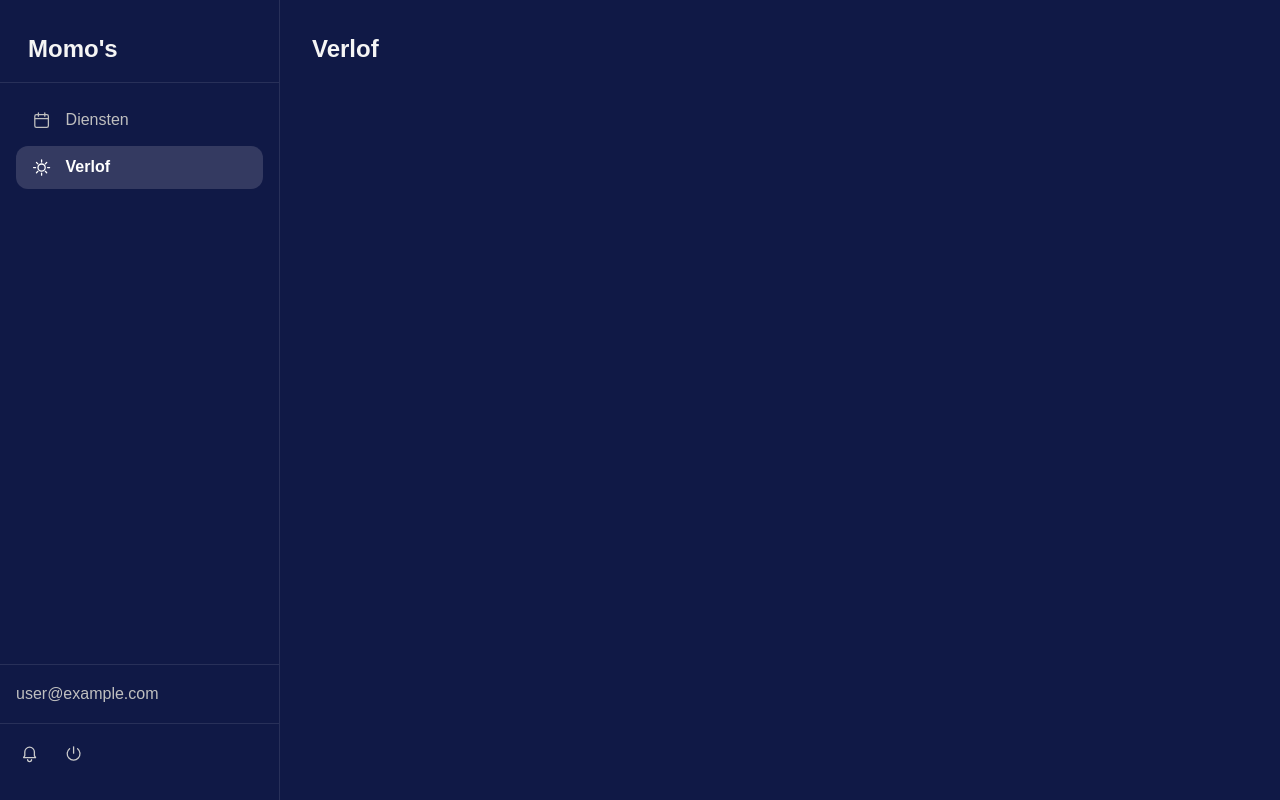
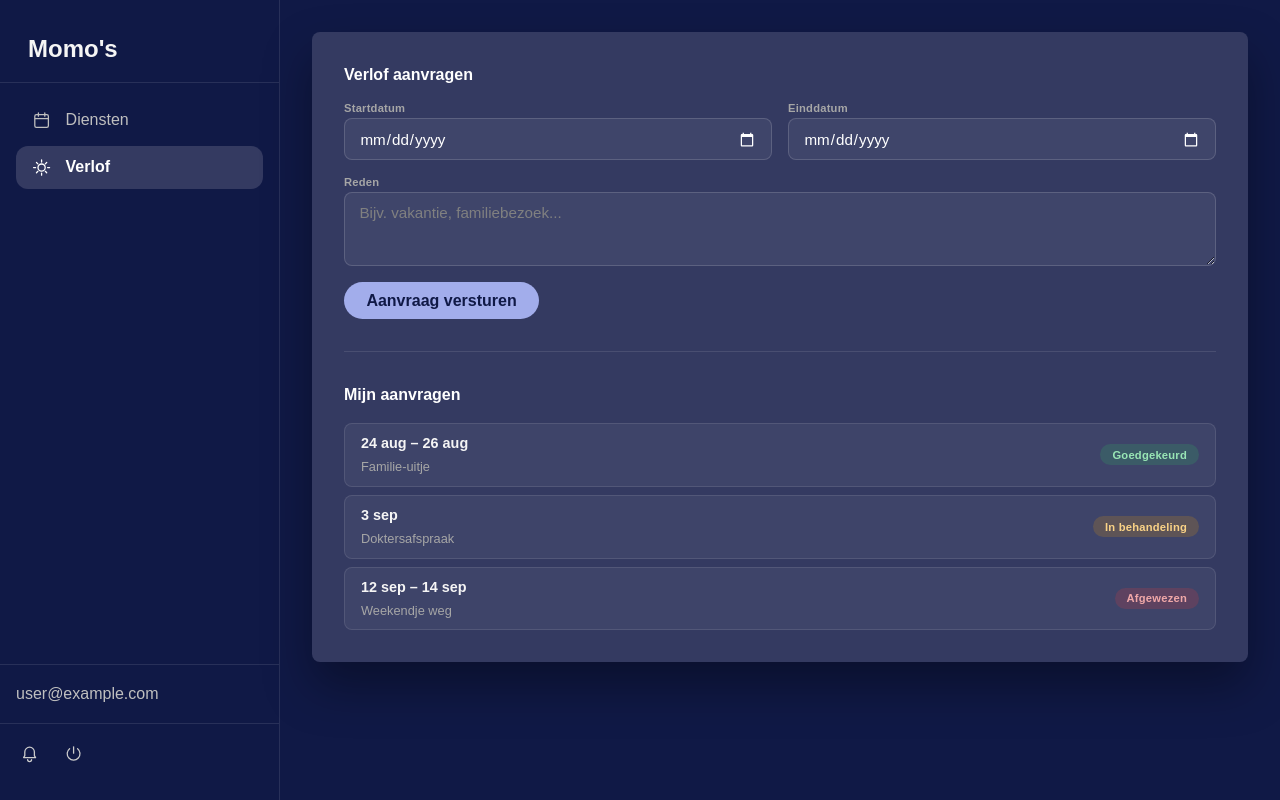
Before and after one commit to JamieVos991/momos-group, a Nuxt app: page /verlof in a window 1280 px wide. Built offline with nearby package versions, Linux system fonts and the light colour scheme; no server answers; sample sign-in values are in the browser's storage.

Commit message:
feat: verlofpagina bouwen, semantische html 🎨 (#32)

```diff
--- a/app/pages/verlof.vue
+++ b/app/pages/verlof.vue
@@ -4,10 +4,249 @@ definePageMeta({ layout: "medewerker" });
 useHead({
   title: "Verlof",
 });
+
+const aanvragen = [
+  {
+    periode: "24 aug – 26 aug",
+    reden: "Familie-uitje",
+    status: "goedgekeurd",
+    statusLabel: "Goedgekeurd",
+  },
+  {
+    periode: "3 sep",
+    reden: "Doktersafspraak",
+    status: "behandeling",
+    statusLabel: "In behandeling",
+  },
+  {
+    periode: "12 sep – 14 sep",
+    reden: "Weekendje weg",
+    status: "afgewezen",
+    statusLabel: "Afgewezen",
+  },
+];
 </script>
 
 <template>
-  <div>
-    <h2>Verlof</h2>
-  </div>
+  <article class="verlof-card">
+    <section class="verlof-aanvraag">
+      <h2 class="verlof-aanvraag__titel">Verlof aanvragen</h2>
+
+      <form class="verlof-form">
+        <fieldset class="verlof-form__tijden">
+          <legend class="sr-only">Periode</legend>
+
+          <label class="verlof-form__veld">
+            <span>Startdatum</span>
+            <input type="date" />
+          </label>
+
+          <label class="verlof-form__veld">
+            <span>Einddatum</span>
+            <input type="date" />
+          </label>
+        </fieldset>
+
+        <label class="verlof-form__veld">
+          <span>Reden</span>
+          <textarea rows="3" placeholder="Bijv. vakantie, familiebezoek..." />
+        </label>
+
+        <button type="button" class="verlof-form__versturen">Aanvraag versturen</button>
+      </form>
+    </section>
+
+    <section class="verlof-lijst-sectie">
+      <h2 class="verlof-lijst-sectie__titel">Mijn aanvragen</h2>
+
+      <ul class="verlof-lijst">
+        <li v-for="aanvraag in aanvragen" :key="aanvraag.periode" class="verlof-item">
+          <p class="verlof-item__periode">
+            {{ aanvraag.periode }}
+            <small class="verlof-item__reden">{{ aanvraag.reden }}</small>
+          </p>
+          <span class="verlof-item__status" :class="`status--${aanvraag.status}`">
+            {{ aanvraag.statusLabel }}
+          </span>
+        </li>
+      </ul>
+    </section>
+  </article>
 </template>
+
+<style scoped>
+.verlof-card {
+  background: var(--c-navy);
+  color: var(--c-light);
+  border-radius: var(--radius);
+  box-shadow: 0 1.5rem 3rem rgba(0, 0, 0, 0.35);
+  padding: var(--space-l);
+  display: flex;
+  flex-direction: column;
+  gap: var(--space-l);
+}
+
+.verlof-aanvraag__titel,
+.verlof-lijst-sectie__titel {
+  font-size: 1rem;
+  font-weight: 700;
+  color: #fff;
+  margin-bottom: var(--space-m);
+}
+
+.verlof-form {
+  display: flex;
+  flex-direction: column;
+  gap: var(--space-m);
+}
+
+.verlof-form__tijden {
+  display: grid;
+  grid-template-columns: 1fr 1fr;
+  gap: var(--space-m);
+  border: none;
+  margin: 0;
+  padding: 0;
+}
+
+.verlof-form__veld {
+  display: flex;
+  flex-direction: column;
+  gap: var(--space-xs);
+  font-size: 0.7rem;
+  font-weight: 700;
+  letter-spacing: 0.02em;
+  color: hsl(0, 0%, 65%);
+
+  input,
+  textarea {
+    font: inherit;
+    font-size: 0.95rem;
+    font-weight: 400;
+    letter-spacing: normal;
+    color: #fff;
+    background: hsla(0, 0%, 100%, 0.06);
+    border: 1px solid hsla(0, 0%, 100%, 0.15);
+    border-radius: var(--radius);
+    padding: 0.65rem 0.9rem;
+    color-scheme: dark;
+    resize: vertical;
+    font-family: inherit;
+
+    &::placeholder {
+      color: hsl(0, 0%, 50%);
+    }
+
+    &:focus {
+      outline: none;
+      border-color: hsla(0, 0%, 100%, 0.4);
+    }
+  }
+}
+
+.verlof-form__versturen {
+  align-self: flex-start;
+  font: inherit;
+  font-weight: 700;
+  color: var(--c-primary);
+  background: hsl(231, 65%, 78%);
+  border: none;
+  border-radius: 999px;
+  padding: 0.6rem 1.4rem;
+  cursor: pointer;
+  transition: background var(--transition);
+}
+
+.verlof-form__versturen:hover {
+  background: hsl(231, 65%, 72%);
+}
+
+.verlof-lijst-sectie {
+  border-top: 1px solid hsla(0, 0%, 100%, 0.1);
+  padding-top: var(--space-l);
+}
+
+.verlof-lijst {
+  list-style: none;
+  display: flex;
+  flex-direction: column;
+  gap: var(--space-s);
+}
+
+.verlof-item {
+  display: flex;
+  align-items: center;
+  justify-content: space-between;
+  gap: var(--space-m);
+  background: hsla(0, 0%, 100%, 0.05);
+  border: 1px solid hsla(0, 0%, 100%, 0.1);
+  border-radius: var(--radius);
+  padding: var(--space-s) var(--space-m);
+}
+
+.verlof-item__periode {
+  flex: 1;
+  font-size: 0.9rem;
+  font-weight: 600;
+}
+
+.verlof-item__reden {
+  display: block;
+  font-size: 0.8rem;
+  font-weight: 400;
+  color: hsl(0, 0%, 65%);
+  margin-top: 0.15rem;
+}
+
+.sr-only {
+  position: absolute;
+  width: 1px;
+  height: 1px;
+  overflow: hidden;
+  clip: rect(0 0 0 0);
+  white-space: nowrap;
+}
+
+.verlof-item__status {
+  flex-shrink: 0;
+  font-size: 0.7rem;
+  font-weight: 700;
+  letter-spacing: 0.02em;
+  padding: 0.3rem 0.75rem;
+  border-radius: 999px;
+  white-space: nowrap;
+}
+
+.status--goedgekeurd {
+  color: hsl(var(--c-success-h), var(--c-success-s), 75%);
+  background: hsla(var(--c-success-h), var(--c-success-s), 45%, 0.2);
+}
+
+.status--behandeling {
+  color: hsl(var(--c-warning-h), var(--c-warning-s), 75%);
+  background: hsla(var(--c-warning-h), var(--c-warning-s), 45%, 0.2);
+}
+
+.status--afgewezen {
+  color: hsl(var(--c-error-h), var(--c-error-s), 80%);
+  background: hsla(var(--c-error-h), var(--c-error-s), 55%, 0.2);
+}
+
+@media (max-width: 40rem) {
+  .verlof-card {
+    padding: var(--space-m);
+  }
+
+  .verlof-form__tijden {
+    grid-template-columns: 1fr;
+  }
+
+  .verlof-form__versturen {
+    align-self: stretch;
+  }
+
+  .verlof-item {
+    flex-wrap: wrap;
+  }
+}
+</style>
```
